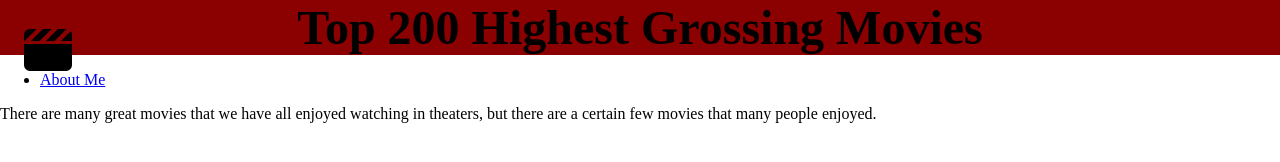
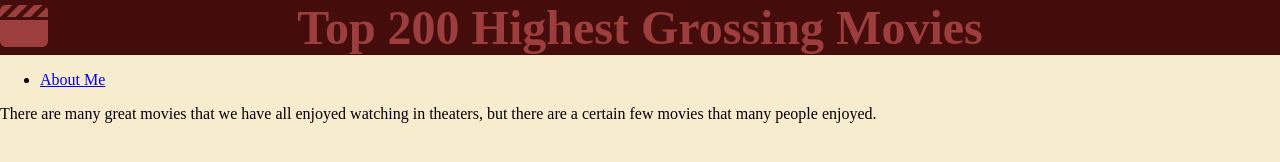
Before and after one commit to LiamKo1/Project, a plain HTML site: page Project-main/index.html in a window 1280 px wide. Drawn offline with Linux system fonts and the light colour scheme.

Commit message:
heheheheheheheheheheheheheheheh

```diff
--- a/Project-main/css/style.css
+++ b/Project-main/css/style.css
@@ -4,9 +4,10 @@
 body {
     padding: 0;
     margin:0;
+    background-color: rgb(248, 236, 207);
 }
 header {
-    background-color: darkred;
+    background-color: rgb(69, 12, 12);
     border:0;
     margin:0;
     padding: 0;
@@ -14,6 +15,7 @@ header {
 h1{
     text-align: center;
     font-size: 3rem;
+    color: rgb(156, 62, 62);
     margin:0;
     padding: 0;
     /* background-color: darkred; */
@@ -23,5 +25,6 @@ h1{
     position: fixed;
     left: 0;
     top: 0;
-    margin: 0.5em;
+    margin: 0;
+    color: rgb(156, 62, 62);
 }
```
